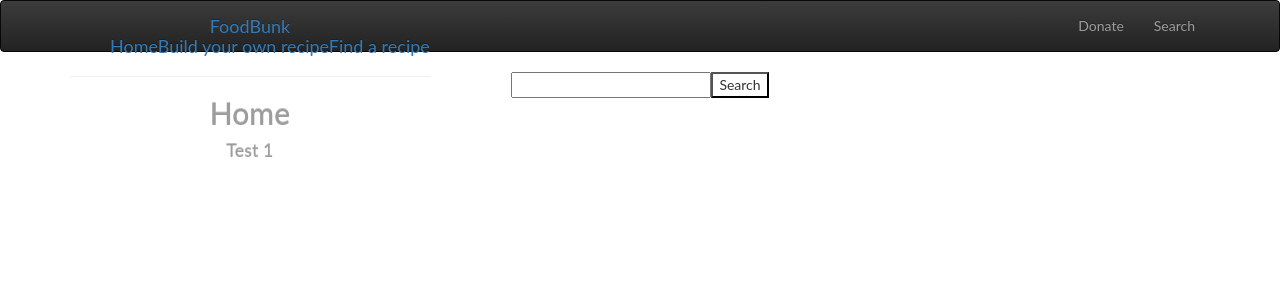
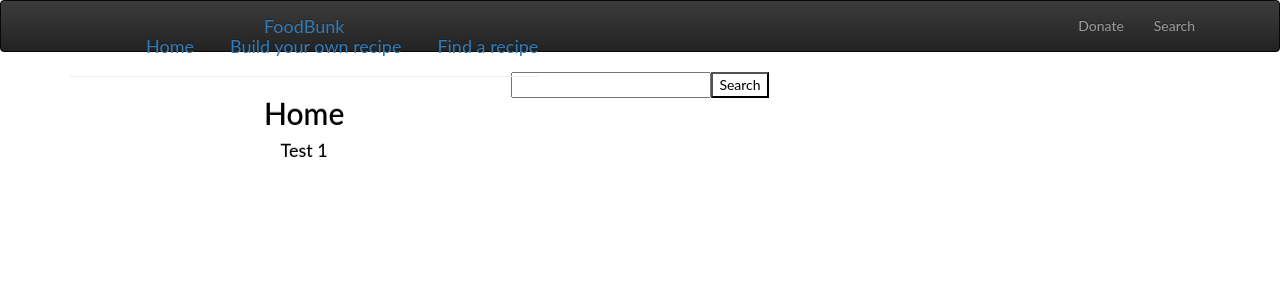
Before and after one commit to psward/hackUTA, a React (Create React App) app: page / in a window 1280 px wide. Shown: the top 300 px of the page. Built offline with nearby package versions, Linux system fonts and the light colour scheme.

Commit message:
Simple styling for now

```diff
--- a/src/App.css
+++ b/src/App.css
@@ -62,56 +62,22 @@ background: #ffffff;
   text-decoration: none;
 }
 
-.book-container {
-display: flex;
-flex-direction: row;
-margin: 8px 0px;
-padding: 3px;
-border: solid gray 1px;
+div {
+  color: #000;
+  text-decoration: none;
 }
 
-.book-list-body {
-display: flex;
-align-items: flex-start;
-flex-direction: row;
-justify-content: center;
+.navbar-header > .navbar-brand > a:hover {
+  color: #FFF;
+  text-decoration: none;
 }
 
-.book-list {
-width: 400px;
-display: flex;
-height: auto;
-flex-direction: column;
-margin: 5px;
+lu a {
+  padding-left: 2em;
+  text-align: center;
+  color: ##9d9d9d;
 }
 
-.book-detail {
-display: flex;
-flex-direction: column;
-margin: 2px 10px;
-overflow: hidden;
-white-space: nowrap;
-text-align: left;
-justify-content: space-between;
+lu a:hover {
+  color: #fff;
 }
-
-.title {
-text-overflow: ellipsis;
-overflow: hidden;
-margin: 0px;
-}
-
-.authors {
-text-overflow: ellipsis;
-overflow: hidden;
-margin: 0px;
-}
-
-.book-img {
-width: 70px;
-height: 102px;
-}
-
-.book-button {
-width: fit-content;
-}
```
Lines whose indentation alone changed are shown as unchanged.
